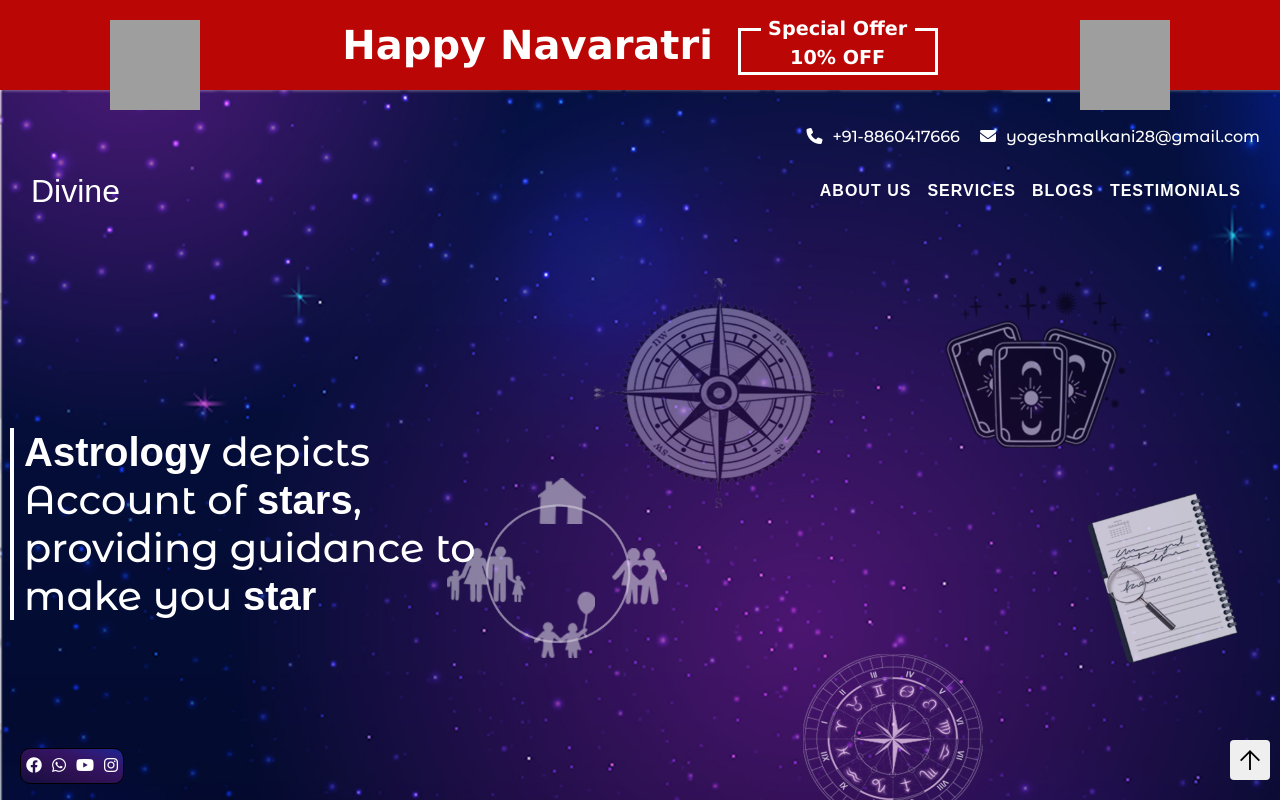
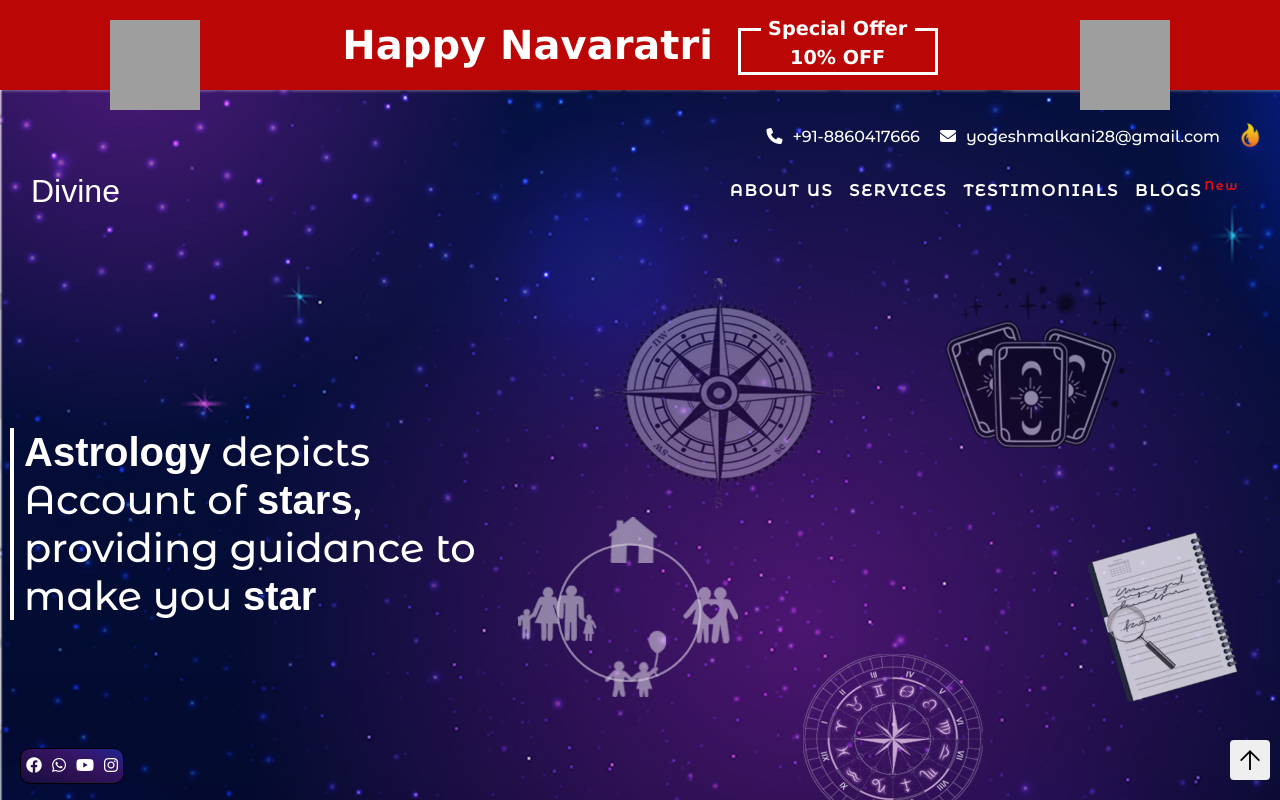
Before and after one commit to iamyogeshmalkani/divineGuide, a React (Create React App) app: page / in a window 1280 px wide. Shown: the top 800 px of the page. Built offline with nearby package versions, Linux system fonts and the light colour scheme; grey boxes are pictures that could not be loaded; some icons are missing; the HTML template or start-up script is replaced by a standard one.

Commit message:
fire update icon added picture responsiveness added onhover modal opening added new text to blogs added

```diff
--- a/src/App.css
+++ b/src/App.css
@@ -1,3 +1,14 @@
+.new_section {
+  border-radius: 30px;
+  border-top: 2px solid #3e186d;
+  padding-top: 20px;
+
+}
+
+hr {
+  margin-top: 20px !important;
+}
+
 .text-heading {
   color: #3e186d;
   font-size: 3rem;
--- a/src/App.js
+++ b/src/App.js
@@ -27,8 +27,8 @@ function App() {
       </button>
       <Banner />
       <Homepage refrs={refrs} />
+      <AboutUs refrs={aboutSection} />
       <Services refrs={services} />
-      <AboutUs refrs={aboutSection} />
       <Testimonial refrs={testimonials} />
       <Suspense fallback={<div>Loading</div>}>
         <Blog refrs={blogs} />
--- a/src/views/aboutUs/aboutus.css
+++ b/src/views/aboutUs/aboutus.css
@@ -44,7 +44,6 @@
 .aboutUsImage img {
     border-radius: 50%;
     width: 450px;
-    height: 400px;
 }
 
 @media (max-width: 950px) {
--- a/src/views/blogs/blogs.css
+++ b/src/views/blogs/blogs.css
@@ -23,7 +23,7 @@
 }
 
 .blog_card {
-    width: 40%;
+    width: 60%;
     margin: auto !important;
 }
 
--- a/src/views/blogs/blogs.js
+++ b/src/views/blogs/blogs.js
@@ -14,7 +14,7 @@ export default function Blog(props) {
         // getYoutubeVideos();
     })
     return (
-        <div className='blogs' ref={props.refrs}>
+        <div className='blogs new_section' ref={props.refrs}>
             <div className='blogs_heading'>
                 <h1 className='text-heading'>Blog</h1>
                 <p className='text-content mt-3'>It is a long established fact that a reader will be distracted by the readable content of a page when looking at its layout. The point of using Lorem Ipsum is that it has a more-or-less normal distribution of letters, as opposed to using 'Content here, content here', making it look like readable English. Many desktop publishing packages and web page editors now use Lorem Ipsum as their default model text, and a search for 'lorem ipsum' will uncover many web sites still in their infancy. Various versions have evolved over the years, sometimes by accident, sometimes on purpose (injected humour and the like).</p>
--- a/src/views/homepage/homepage.css
+++ b/src/views/homepage/homepage.css
@@ -8,7 +8,35 @@
     background-size: cover;
 }
 
-.mail_num div {
+.update_fire {
+    width: 30px;
+    height: 30px;
+    cursor: pointer;
+}
+
+.blogs_updates {
+    height: fit-content;
+    background-color: #020d3e;
+    opacity: 0.8;
+    padding: 10px;
+    border-radius: 20px;
+    position: absolute;
+    top: 22%;
+    right: 1%;
+    z-index: 100;
+    gap: 10px;
+}
+
+
+.blogs_updates .update {
+    border-radius: 10px;
+    padding: 2px;
+    background-color: #1938c1;
+    color: white;
+}
+
+.mail_num .mail,
+.num {
     padding: 5px;
     margin: 0;
     color: white;
@@ -36,7 +64,15 @@
     font-size: larger;
     font-size: medium;
     font-weight: 600;
-    letter-spacing: 1px;
+    letter-spacing: 2px;
+    font-family: 'Montserrat Alternates', sans-serif;
+
+}
+
+.nav-link sup {
+    color: rgb(225, 16, 16);
+    font-family: 'Montserrat Alternates', sans-serif;
+    padding: 2px;
 }
 
 .nav-link:hover,
@@ -104,7 +140,8 @@
 
 .service_l_r {
     position: relative;
-    left: -10%;
+    top: 5%;
+    left: 0%;
     width: 220px !important;
     height: 180px !important;
 }
@@ -112,7 +149,7 @@
 .service_writing_read {
     position: relative;
     left: 80%;
-    top: -25%;
+    top: -20%;
     right: 10%;
     width: 150px !important;
     height: 170px !important;
--- a/src/views/homepage/homepage.js
+++ b/src/views/homepage/homepage.js
@@ -1,4 +1,4 @@
-import React from 'react'
+import React, { useState } from 'react'
 import "./homepage.css"
 import $ from "jquery";
 
@@ -27,13 +27,35 @@ const services_homepage = {
     'Hand Writing Analysing': ['Personal Development', 'Self Introspection', 'Compatibility Analysis'],
     'Vastu': ['Career', 'Finance', 'Health', 'Court Case', 'Marriage', 'House Purchase']
 }
+function openModalOnHover(evt) {
+    $(`.${evt.target.className}`).click();
+}
 
 export default function Homepage(props) {
+    const [displayUpdates, setdisplayUpdates] = useState(false);
     return (
         <div className='homepage'>
             <div class="container-fluid d-flex flex-row justify-content-end mail_num" style={{ gap: '10px' }}>
-                <div className='flex-row'><i class="fa-solid fa-phone" style={{ color: "white" }}></i>+91-8860417666</div>
-                <div className='flex-row'><i class="fa-solid fa-envelope" style={{ color: "white" }}></i>yogeshmalkani28@gmail.com</div>
+                <div className='flex-row mail'><i class="fa-solid fa-phone" style={{ color: "white" }}></i>+91-8860417666</div>
+                <div className='flex-row num'><i class="fa-solid fa-envelope" style={{ color: "white" }}></i>yogeshmalkani28@gmail.com</div>
+                <img src='icons/fire-update.png' className='update_fire' onClick={() => { var temp = displayUpdates; setdisplayUpdates(!temp) }}></img>
+                <div className='blogs_updates flex-col' style={{ display: displayUpdates ? 'flex' : 'none' }}>
+                    <div className='flex-row align-items-center update'>
+                        <img src='icons/fire-update.png' className='update_fire'></img>
+                        <p>New Astro Todays</p>
+                        <p>2 March 2023</p>
+                    </div>
+                    <div className='flex-row align-items-center update'>
+                        <img src='icons/fire-update.png' className='update_fire'></img>
+                        <p>New Astro Todays</p>
+                        <p>2 March 2023</p>
+                    </div>
+                    <div className='flex-row align-items-center update'>
+                        <img src='icons/fire-update.png' className='update_fire'></img>
+                        <p>New Astro Todays</p>
+                        <p>2 March 2023</p>
+                    </div>
+                </div>
             </div>
             <nav class="navbar navbar-expand-lg position-relative">
                 <div class="container-fluid">
@@ -50,10 +72,10 @@ export default function Homepage(props) {
                                 <a class="nav-link" href="#" onClick={() => { scrollDown(props.refrs['services']) }}>SERVICES</a>
                             </li>
                             <li class="nav-item">
-                                <a class="nav-link" href="#" onClick={() => { scrollDown(props.refrs['blogs']) }}>BLOGS</a>
+                                <a class="nav-link" href="#" onClick={() => { scrollDown(props.refrs['testimonials']) }}>TESTIMONIALS</a>
                             </li>
                             <li class="nav-item">
-                                <a class="nav-link" href="#" onClick={() => { scrollDown(props.refrs['testimonials']) }}>TESTIMONIALS</a>
+                                <a class="nav-link" href="#" onClick={() => { scrollDown(props.refrs['blogs']) }}>BLOGS<sup>New</sup></a>
                             </li>
                         </ul>
                     </div>
@@ -62,11 +84,11 @@ export default function Homepage(props) {
             <div className='flex-row tagline_services'>
                 <h1 className='tagLine'><b>Astrology</b> depicts Account of <b>stars</b>, providing guidance to make you <b>star</b></h1>
                 <div className='flex-col services_homepage'>
-                    <img src='icons/navbar/astro.png' className='service_astro' data-toggle="modal" data-target="#services_homepage_modal" onClick={() => modalHandler('Vastu')}></img>
-                    <img src='icons/navbar/taro_card.png' className='service_taro' data-toggle="modal" data-target="#services_homepage_modal" onClick={() => modalHandler('Tarot Card Reading')}></img>
-                    <img src='icons/navbar/l_and_r.png' data-toggle="modal" data-target="#services_homepage_modal" className='service_l_r' onClick={() => modalHandler('Match Making')}></img>
-                    <img src='icons/navbar/hand_writing_reading.png' data-toggle="modal" data-target="#services_homepage_modal" className='service_writing_read' onClick={() => modalHandler('Hand Writing Analysing')}></img>
-                    <img src='icons/navbar/astro_2.png' className='service_astro2' data-toggle="modal" data-target="#services_homepage_modal" onClick={() => modalHandler('Astrology')}></img>
+                    <img src='icons/navbar/astro.png' className='service_astro' data-toggle="modal" data-target="#services_homepage_modal" onClick={() => modalHandler('Vastu')} onMouseOver={(e) => openModalOnHover(e)}></img>
+                    <img src='icons/navbar/taro_card.png' className='service_taro' data-toggle="modal" data-target="#services_homepage_modal" onClick={() => modalHandler('Tarot Card Reading')} onMouseOver={(e) => openModalOnHover(e)}></img>
+                    <img src='icons/navbar/l_and_r.png' data-toggle="modal" data-target="#services_homepage_modal" className='service_l_r' onClick={() => modalHandler('Match Making')} onMouseOver={(e) => openModalOnHover(e)}></img>
+                    <img src='icons/navbar/hand_writing_reading.png' data-toggle="modal" data-target="#services_homepage_modal" className='service_writing_read' onClick={() => modalHandler('Hand Writing Analysing')} onMouseOver={(e) => openModalOnHover(e)}></img>
+                    <img src='icons/navbar/astro_2.png' className='service_astro2' data-toggle="modal" data-target="#services_homepage_modal" onClick={() => modalHandler('Astrology')} onMouseOver={(e) => openModalOnHover(e)}></img>
                 </div>
             </div>
             <div className='social_medias flex-row'>
--- a/src/views/services/services.js
+++ b/src/views/services/services.js
@@ -27,7 +27,7 @@ export default function Services(props) {
     { name: "Match Making", description: "Kundli Matching or Guna Milan is the most integral aspect of every Hindu marriage. Hindu astrology lays strong emphasis on Janam Kundali Milan before a couple ties the knot. It is to check compatibility of two individuals in order to have an enchanted and successful marriage." },
     { name: "Astrology", description: "Astrology can help us to understand the past , help to work on present and guide for better future. Besides helping in avoiding strains in marital relationships, business and professional matters, astrology also helps in enjoying good health, prosperity and spiritual advancement" }]
     function modalHandler(data) {
-        $('.testimonial_modal_image').attr('src', `icons/services/${data['name']}.jpg`);
+        $('.testimonial_modal_image').attr('src', `icons/popups/${data['name']}.png`);
         $('.testimonial_modal_heading').html(data['name']);
         $('.testimonial_modal_description').html(data['description']);
     }
```
Also changed, not shown: public/index.html (+6 -6 lines).
